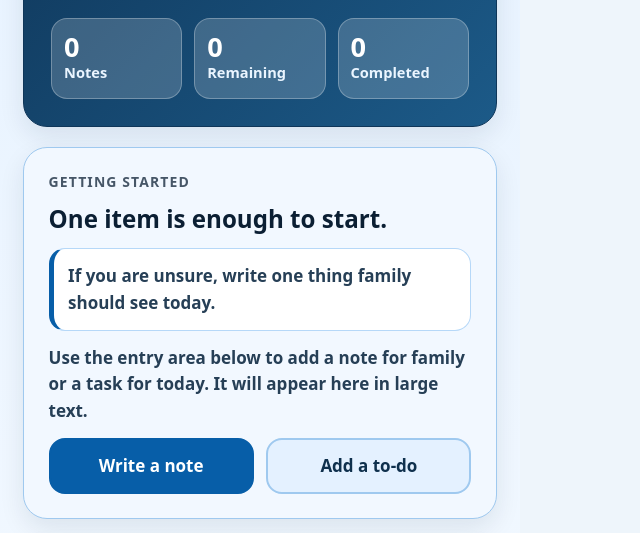
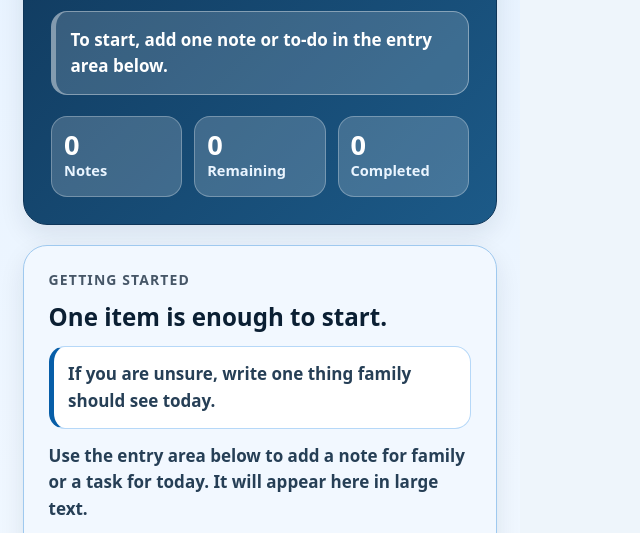
Before and after one commit to tabisurushosai/big-memo, a website built with Vite: page index.html in a window 1280 px wide. Shown: the part 200-733 px from the top of the page, without its empty margins (0-640 px from the left). Built offline with nearby package versions, Linux system fonts and the light colour scheme; some packages are replaced by stand-ins of ours.

Commit message:
Improve first-run empty state guidance (#27)
Co-authored-by: Cursor Agent <cursoragent@cursor.com>
Co-authored-by: tabisurushosai <tabisurushosai@users.noreply.github.com>

```diff
--- a/src/i18n.ts
+++ b/src/i18n.ts
@@ -3,6 +3,7 @@ import type { LocaleCode } from "./core/models";
 const jaMessages = {
   appTitle: "おおきなメモ",
   subtitle: "家族が残したメモと今日のやることを、大きな文字で見やすく表示します。",
+  firstStartHint: "はじめに、下の入力欄でメモかやることを1つ追加します。",
   notesTitle: "今日のメモ",
   todosTitle: "今日のやること",
   familyEditor: "家族が入力する欄",
@@ -86,6 +87,7 @@ const messages = {
   en: {
     appTitle: "Big Memo",
     subtitle: "Displays family notes and today's to-dos in large, easy-to-read text.",
+    firstStartHint: "To start, add one note or to-do in the entry area below.",
     notesTitle: "Today's notes",
     todosTitle: "Today's to-dos",
     familyEditor: "Family input area",
--- a/src/main.ts
+++ b/src/main.ts
@@ -123,6 +123,7 @@ function render(): void {
         <p class="eyebrow">${t("todayDateLabel", { date: formatTodayDate(locale, now) })}</p>
         <h1 id="app-heading">${t("appTitle")}</h1>
         <p class="subtitle">${t("subtitle")}</p>
+        ${isFirstExperience ? `<p class="start-hint">${t("firstStartHint")}</p>` : ""}
       </div>
       <div class="summary-grid" role="list" aria-label="${t("summaryLabel")}">
         ${renderSummaryItem(t("notesCountLabel"), noteCountText)}
--- a/src/styles.css
+++ b/src/styles.css
@@ -240,6 +240,17 @@ h2 {
   color: #f1f8ff;
   font-weight: 650;
   max-width: 32rem;
+}
+
+.start-hint {
+  margin: 0.85rem 0 0;
+  border: 1px solid rgb(255 255 255 / 38%);
+  border-left-width: 5px;
+  border-radius: var(--radius-sm);
+  padding: 0.85rem;
+  color: #ffffff;
+  background: rgb(255 255 255 / 16%);
+  font-weight: 850;
 }
 
 .large-text {
```
